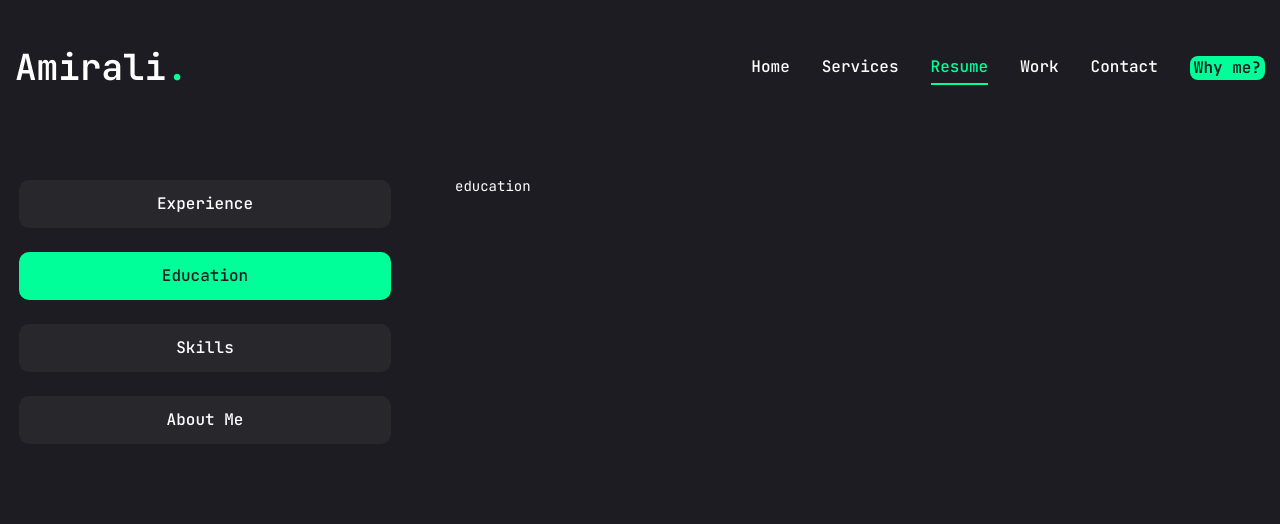
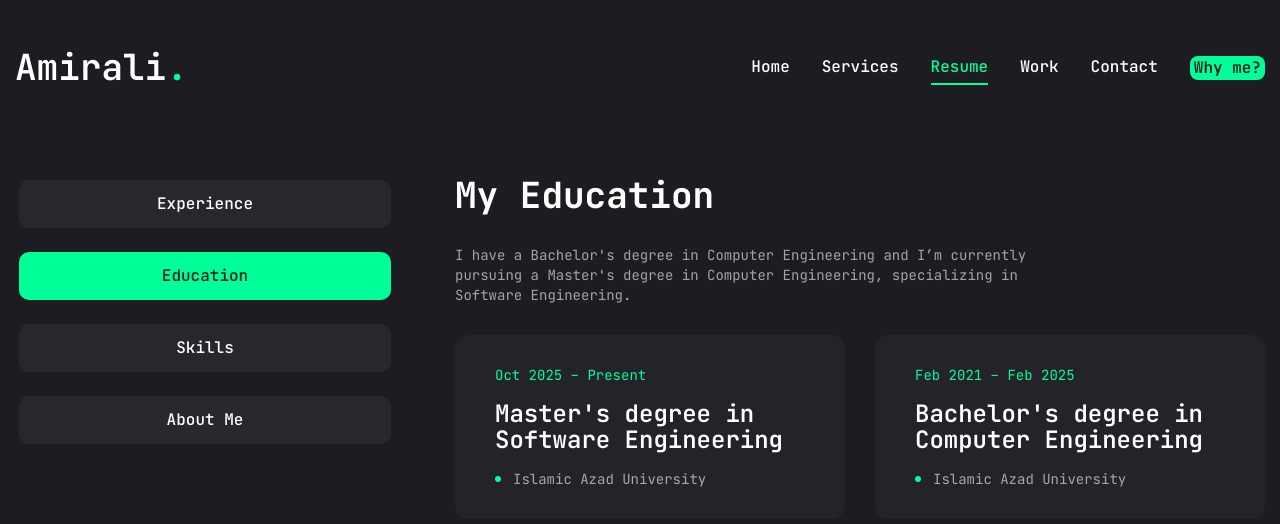
Before and after one commit to Amirali-Mirabdolah/portfolio, a Next.js app: page /resume in a window 1280 px wide. Both pictures are taken after a click on the tab "Education". Shown: the top 524 px of the page. Built offline with nearby package versions, Linux system fonts and the light colour scheme.

Commit message:
feat(UI): complete skills section

```diff
--- a/app/resume/page.jsx
+++ b/app/resume/page.jsx
@@ -1,4 +1,14 @@
 "use client";
+
+import { motion } from "framer-motion";
+import { Tabs, TabsContent, TabsList, TabsTrigger } from "@/components/ui/tabs";
+import { ScrollArea } from "@/components/ui/scroll-area";
+import {
+  Tooltip,
+  TooltipContent,
+  TooltipProvider,
+  TooltipTrigger,
+} from "@/components/ui/tooltip";
 
 import {
   FaBootstrap,
@@ -9,6 +19,7 @@ import {
   FaReact,
 } from "react-icons/fa";
 import { SiNextdotjs, SiTailwindcss } from "react-icons/si";
+// import MaterialUiIcon from "@/components/MaterialUiIcon";
 
 const about = {
   title: "About Me",
@@ -42,12 +53,12 @@ const experience = {
   items: [
     {
       company: "Tejarat Electronic Taban",
-      position: "Front-End Developer",
+      position: "FrontEnd Developer",
       duration: "Sep 2025 – Mar 2026",
     },
     {
       company: "Azhman Madar",
-      position: "Front-End Developer",
+      position: "FrontEnd Developer",
       duration: "Jan 2024 – June 2024",
     },
   ],
@@ -61,7 +72,7 @@ const education = {
   items: [
     {
       university: "Islamic Azad University",
-      degree: "Master's degree in Computer Engineering - Software",
+      degree: "Master's degree in Software Engineering",
       duration: "Oct 2025 – Present",
     },
     {
@@ -94,6 +105,10 @@ const skills = {
       icon: <FaBootstrap />,
       name: "Bootstrap",
     },
+    // {
+    //   icon: <MaterialUiIcon/>,
+    //   name: "MUI",
+    // },
     {
       icon: <FaReact />,
       name: "React.js",
@@ -112,10 +127,6 @@ const skills = {
     },
   ],
 };
-
-import { motion } from "framer-motion";
-import { Tabs, TabsContent, TabsList, TabsTrigger } from "@/components/ui/tabs";
-import { ScrollArea } from "@/components/ui/scroll-area";
 
 function page() {
   return (
@@ -155,10 +166,10 @@ function page() {
                       return (
                         <li
                           key={index}
-                          className="bg-[#232329] h-46 py-6 px-10 rounded-xl flex flex-col justify-center items-center lg:items-start gap-1"
+                          className="bg-[#232329] h-46 py-6 px-10 rounded-xl flex flex-col justify-center items-center lg:items-start gap-3"
                         >
                           <span className="text-accent">{item.duration}</span>
-                          <h3 className="text-xl max-w-60 min-h-[60px] text-center lg:text-left">
+                          <h3 className="text-xl flex items-center max-w-60 min-h-15 text-center lg:text-left">
                             {item.position}
                           </h3>
                           <div className="flex items-center gap-3">
@@ -177,14 +188,67 @@ function page() {
               value="education"
               className="w-full"
             >
-              education
+              <div className="flex flex-col gap-7.5 text-center xl:text-left">
+                <h3 className="text-4xl font-bold">{education.title}</h3>
+                <p className="max-w-150 text-white/60 mx-auto xl:mx-0">
+                  {education.description}
+                </p>
+                <ScrollArea className="h-100">
+                  <ul className="grid grid-cols-1 lg:grid-cols-2 gap-7.5">
+                    {education.items.map((item, index) => {
+                      return (
+                        <li
+                          key={index}
+                          className="bg-[#232329] h-46 py-6 px-10 rounded-xl flex flex-col justify-center items-center lg:items-start gap-3"
+                        >
+                          <span className="text-accent">{item.duration}</span>
+                          <h3 className="text-l flex items-center max-w-80 min-h-15 text-center lg:text-left">
+                            {item.degree}
+                          </h3>
+                          <div className="flex items-center gap-3">
+                            <span className="size-1.5 rounded-full bg-accent"></span>
+                            <p className="text-white/60">{item.university}</p>
+                          </div>
+                        </li>
+                      );
+                    })}
+                  </ul>
+                </ScrollArea>
+              </div>
             </TabsContent>
 
             <TabsContent
               value="skills"
-              className="w-full"
+              className="w-full h-full"
             >
-              skills
+              <div className="flex flex-col gap-7.5">
+                <div className="flex flex-col gap-7.5 text-center xl:text-left">
+                  <h3 className="text-4xl font-bold">{skills.title}</h3>
+                  <p className="max-w-150 text-white/60 mx-auto">
+                    {skills.description}
+                  </p>
+                </div>
+                <ul className="grid grid-cols-2 sm:grid-cols-3 md:grid-cols-4 gap-4 xl:gap-7.5">
+                  {skills.skillList.map((skill, index) => {
+                    return (
+                      <li key={index}>
+                        <TooltipProvider delay={100}>
+                          <Tooltip>
+                            <TooltipTrigger className="w-full h-37.5 bg-[#232329] rounded-xl flex justify-center items-center group">
+                              <div className="text-4xl group-hover:text-accent transition-all duration-300">
+                                {skill.icon}
+                              </div>
+                            </TooltipTrigger>
+                            <TooltipContent>
+                              <p>{skill.name}</p>
+                            </TooltipContent>
+                          </Tooltip>
+                        </TooltipProvider>
+                      </li>
+                    );
+                  })}
+                </ul>
+              </div>
             </TabsContent>
 
             <TabsContent
--- /dev/null
+++ b/components/MaterialUiIcon.jsx
@@ -0,0 +1,12 @@
+export default function MaterialUiIcon({ className = "" }) {
+  return (
+    <svg
+      className={className}
+      viewBox="0 0 24 24"
+      xmlns="http://www.w3.org/2000/svg"
+      fill="currentColor"
+    >
+      <path d="M3 5.5v13l9 5 9-5v-13l-9-5-9 5zm15 10.7-6 3.33-6-3.33V8.1l6 3.33 6-3.33v8.1zM12 3.98l6 3.33-6 3.33-6-3.33 6-3.33z" />
+    </svg>
+  );
+}
--- a/components/Stats.jsx
+++ b/components/Stats.jsx
@@ -5,7 +5,7 @@ import CountUp from "react-countup";
 const stats = [
   { num: 2, text: "Years of Experience" },
   { num: 5, text: "Projects Completed" },
-  { num: 10, text: "Core Technologies" },
+  { num: 8, text: "Core Technologies" },
   { num: 200, text: "Code Commits" },
 ];
 
@@ -18,8 +18,11 @@ function Stats() {
             return (
               <div
                 key={index}
-                className="flex-1 flex gap-4 items-center justify-between min-w-[250px] sm:justify-center xl:justify-start"
+                className="flex-1 flex gap-4 items-center justify-between min-w-62.5 sm:justify-center xl:justify-start"
               >
+                <p className="text-4xl xl:text-6xl font-extrabold">
+                  {item.text === "Code Commits" && "+"}
+                </p>
                 <CountUp
                   className="text-4xl xl:text-6xl font-extrabold"
                   end={item.num}
```
